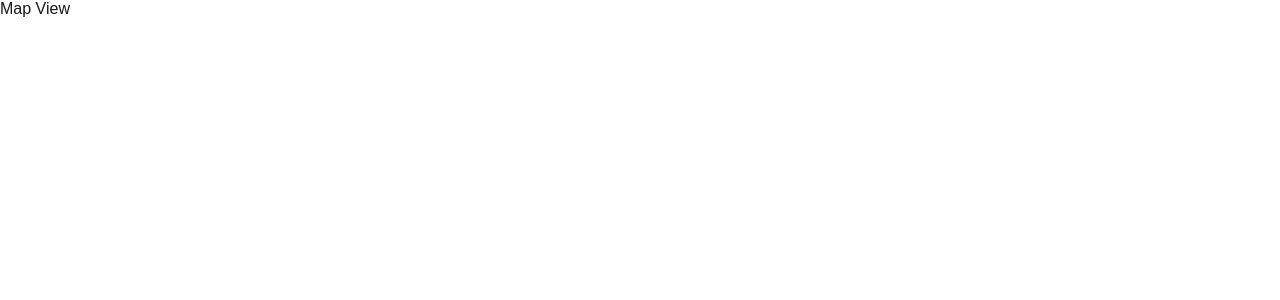
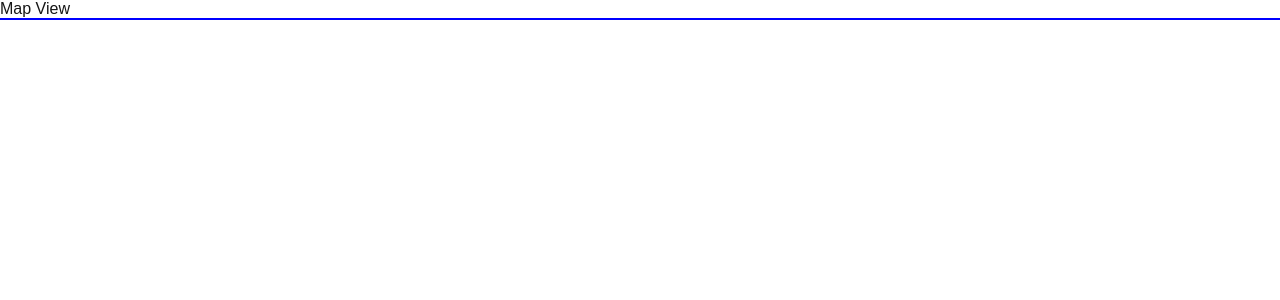
Before and after one commit to xaaria/keypro-frontend, a Next.js app: page /map in a window 1280 px wide. Shown: the top 300 px of the page. Built offline with nearby package versions, Linux system fonts and the light colour scheme.

Commit message:
Add mock map component with props

```diff
--- /dev/null
+++ b/src/app/components/LeafletMap.tsx
@@ -0,0 +1,25 @@
+"use client";
+
+import { POIMarker } from "@/types/marker";
+import { useEffect, useState } from "react";
+
+type Props = {
+    markers: POIMarker[],
+}
+
+/**
+ * LeafletMap Component (since Map is JS reserved word)
+ *
+ * Receives marker data from props
+ */
+export default function LeafletMap({ markers }: Props) {
+
+    useEffect(() => {
+        console.info("props", markers);
+    }, [markers])
+
+    return (<div id="map" style={{ border: '1px solid blue', }}>
+
+    </div>);
+
+}
--- a/src/app/map/page.tsx
+++ b/src/app/map/page.tsx
@@ -2,6 +2,7 @@
 
 import { POIMarker } from "@/types/marker";
 import { useEffect, useState } from "react";
+import LeafletMap from "../components/LeafletMap";
 
 export default function Page() {
 
@@ -21,7 +22,7 @@ export default function Page() {
     return (
       <>
         Map View
-        <div id="map"></div>
+        <LeafletMap markers={poiMarkers} />
       </>
     );
 
```
